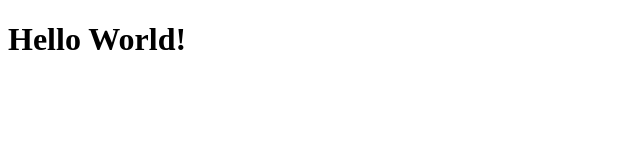
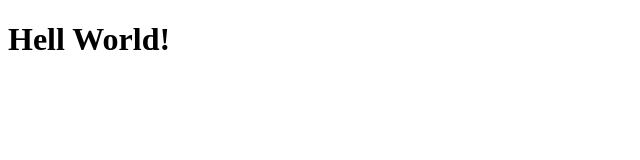
Before and after one commit to GuptaAnkit03/GuptaAnkit03, a plain HTML site: page index.html in a window 1280 px wide. Shown: the whole page, without its empty margins (0-640 px from the left). Drawn offline with Linux system fonts and the light colour scheme.

```diff
--- a/index.html
+++ b/index.html
@@ -7,6 +7,6 @@
     <title>Document</title>
 </head>
 <body>
-    <h1>Hello World!</h1>
+    <h1>Hell World!</h1>
 </body>
 </html>
```
